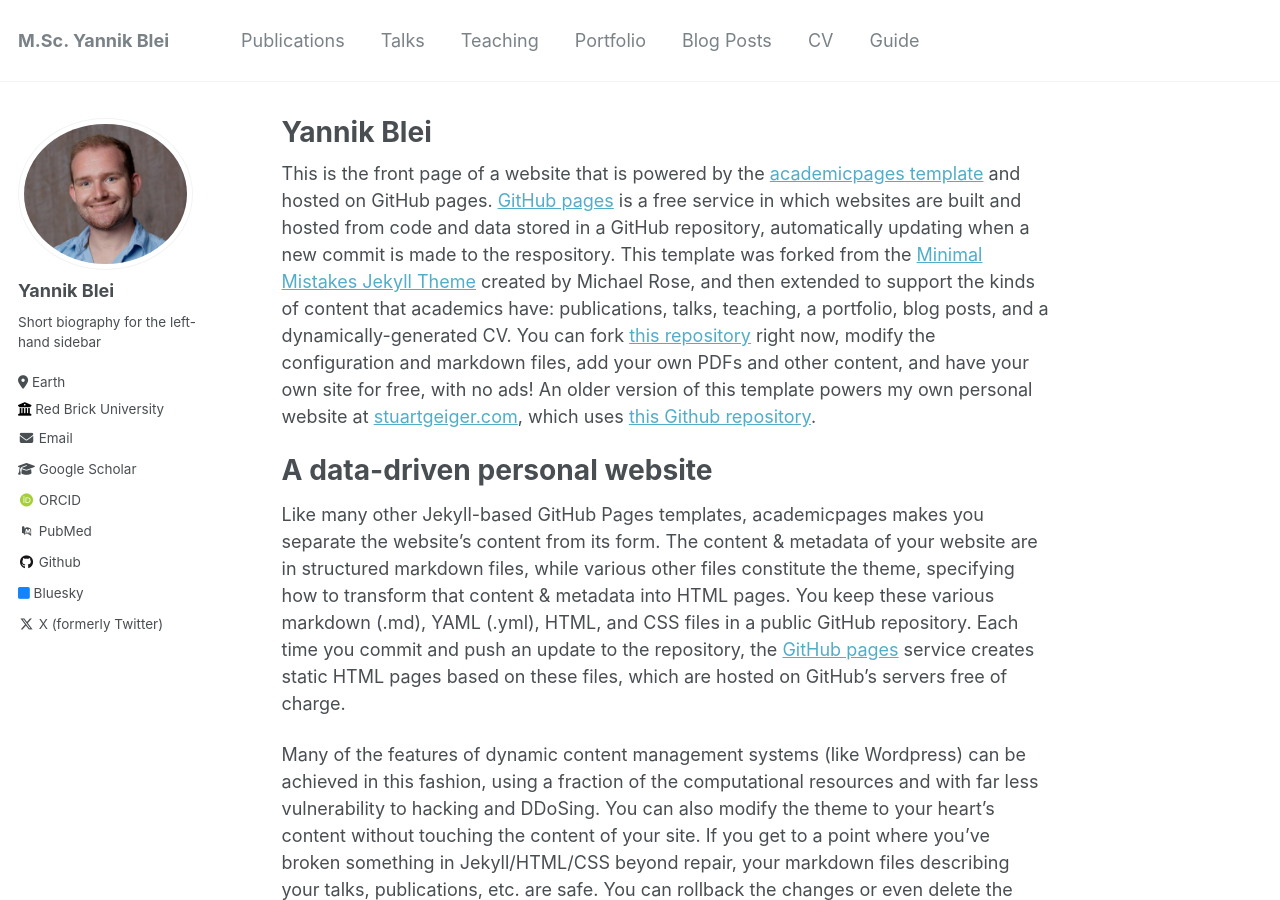
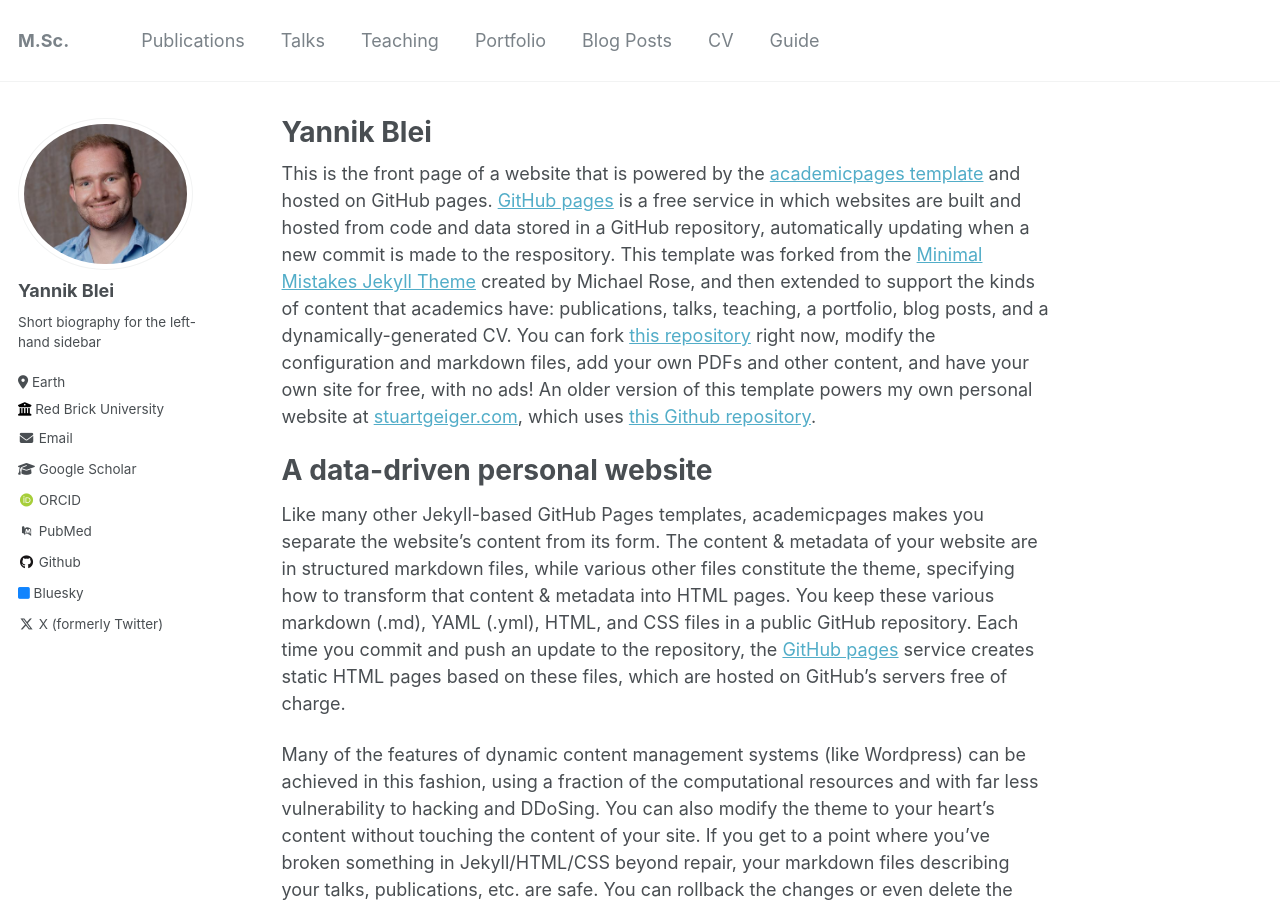
Before and after one commit to yblei/yblei.github.io, a Jekyll site: the page built from _pages/about.md, in a window 1280 px wide and 900 px high. Built offline with Jekyll 4.4.1, drawn with Linux system fonts in a browser that asks for light colours; some web fonts are replaced.

Commit message:
changed academic title

```diff
--- a/_config.yml
+++ b/_config.yml
@@ -7,8 +7,8 @@
 
 # Basic Site Settings
 locale                   : "en-US"
-title                    : "M.Sc. Yannik Blei"
-title_separator          : "-"
+title                    : "M.Sc."
+title_separator          : " "
 name                     : &name "Yannik Blei"
 description              : &description "personal description"
 url                      : https://academicpages.github.io # the base hostname & protocol for your site e.g. "https://mmistakes.github.io"
```
